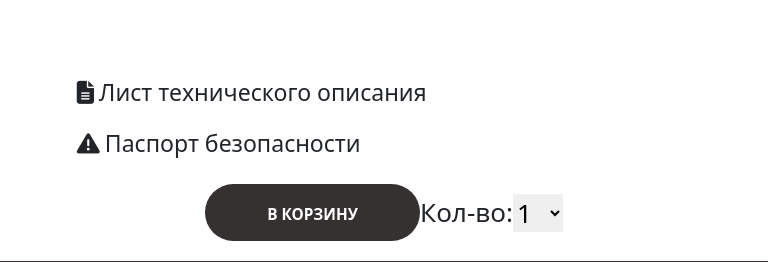
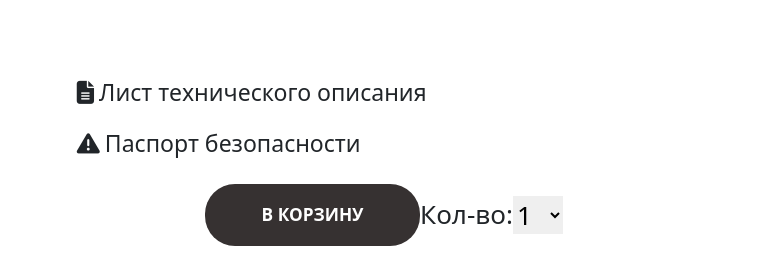
Before and after one commit to Peachoopeado/ESHOP3, a Django app: page /product/03-00001799 in a window 768 px wide. Shown: the part 839-1101 px from the top of the page. Run offline with Django 4.2, Linux system fonts and the light colour scheme; data comes from the database, SQL or seed files in the repository; parts of the project's set-up code (start-up, migrations or seed data) failed here and were passed over; some libraries are stand-ins or nearby versions.

Commit message:
Адрес, размер кнопки, почта

```diff
--- a/shop/static/shop/css/style.css
+++ b/shop/static/shop/css/style.css
@@ -1060,34 +1060,33 @@ aside {
     text-transform: uppercase;
     width: 455px;
     max-width: 100%;
-    height: 93px;
     background: #363131;
     border-radius: 30px;
     margin: 0 auto;
+    flex-wrap: wrap;
 }
 
 @media screen and (max-width: 768px) {
     .actions_buttons input {
-        width: 45vw;
-        height: 16vw;
-        font-size: 4vw;
+        width: 30vw;
+        font-size: 3vw;
     }
 }
 
 @media screen and (min-width: 768px) and (max-width: 1200px) {
     .actions_buttons input {
+        flex-direction: column;
         width: 28vw;
-        height: 7.5vw;
-        font-size: 2vw;
+        font-size: 2.25vw;
+        align-items: flex-start;
 
     }
 }
 
 @media screen and (min-width: 1200px) {
     .actions_buttons input {
-        width: 20vw;
-        height: 5vw;
-        font-size: 2.5vw;
+        width: 17vw;
+        font-size: 1.5vw;
     }
 }
 
--- a/shop/templates/shop/base.html
+++ b/shop/templates/shop/base.html
@@ -160,11 +160,11 @@
                     </tr>
                     <tr>
                         <td>Адрес:</td>
-                        <td align="right"> Санкт-Петербург, ул. Рысева 62А</td>
+                        <td align="right"> г. Гатчина, ул. Рысева 62А</td>
                     </tr>
                     <tr>
                         <td>Почта:</td>
-                        <td align="right"> sever@seversnab.ru</td>
+                        <td align="right"><a href="mailto: info@sev_snab.ru">info@sev_snab.ru</a></td>
                     </tr>
 
                 </table>
--- a/shop/templates/shop/contact_us.html
+++ b/shop/templates/shop/contact_us.html
@@ -44,7 +44,7 @@
                             </div>
                             <div class="initial_block">
                                 <h1>Почта</h1>
-                                <a href="mailto: info@sev_snab.ru" style="text-align: center">info@sev-snab.ru</a>
+                                <a href="mailto: info@sev_snab.ru" style="text-align: center">info@sev_snab.ru</a>
                             </div>
 
                         </div>
```
